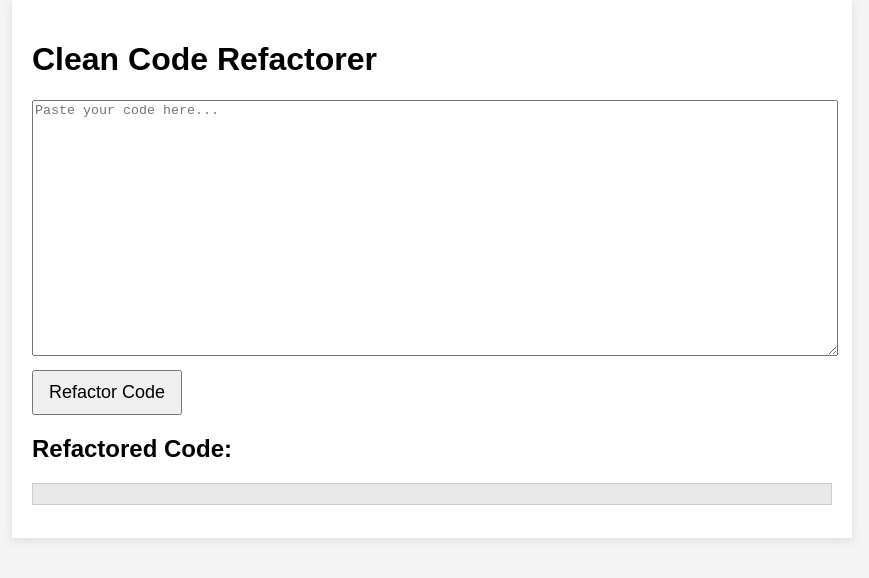
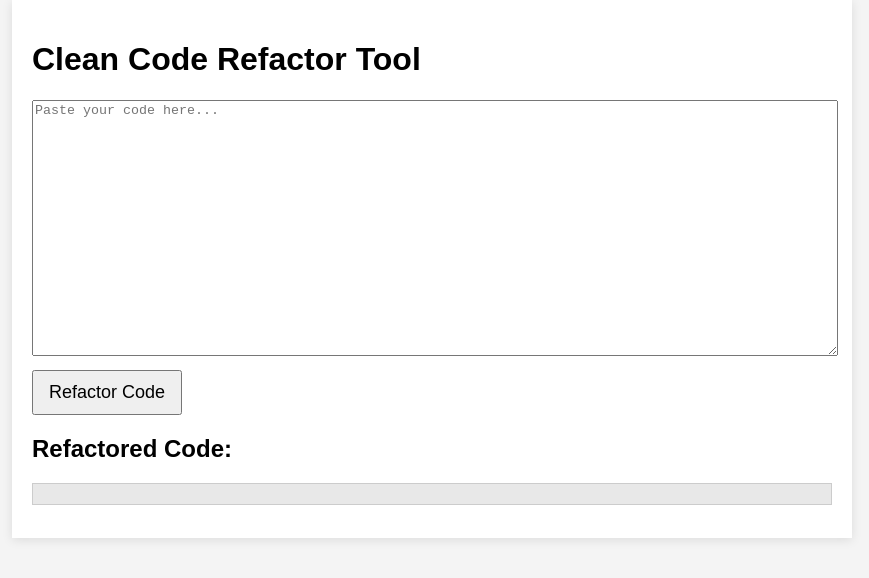
Before and after one commit to tugascrown204/clean-code-refactorer, a plain HTML site: page index.html in a window 1280 px wide. Shown: the whole page, without its empty margins (208-1077 px from the left). Drawn offline with Linux system fonts and the light colour scheme.

Commit message:
Fix typo in page title

```diff
--- a/index.html
+++ b/index.html
@@ -3,12 +3,12 @@
 <head>
     <meta charset="UTF-8">
     <meta name="viewport" content="width=device-width, initial-scale=1.0">
-    <title>Clean Code Refactoring Tool</title>
+    <title>Clean Code Refactor Tool</title>
     <link rel="stylesheet" href="styles.css">
 </head>
 <body>
     <div class="container">
-        <h1>Clean Code Refactorer</h1>
+        <h1>Clean Code Refactor Tool</h1>
         <textarea id="inputCode" placeholder="Paste your code here..."></textarea>
         <button id="refactorBtn">Refactor Code</button>
         <h2>Refactored Code:</h2>
```
